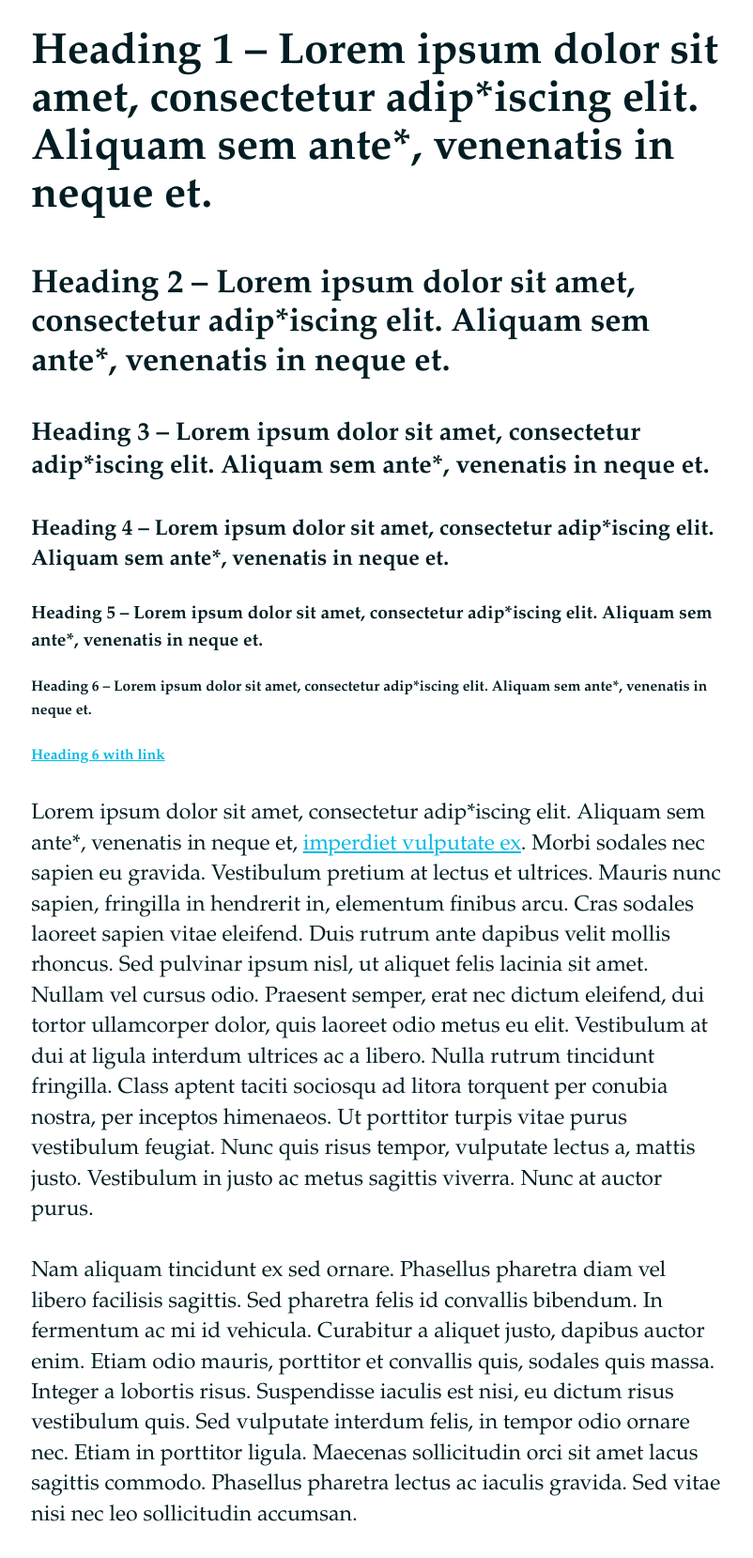
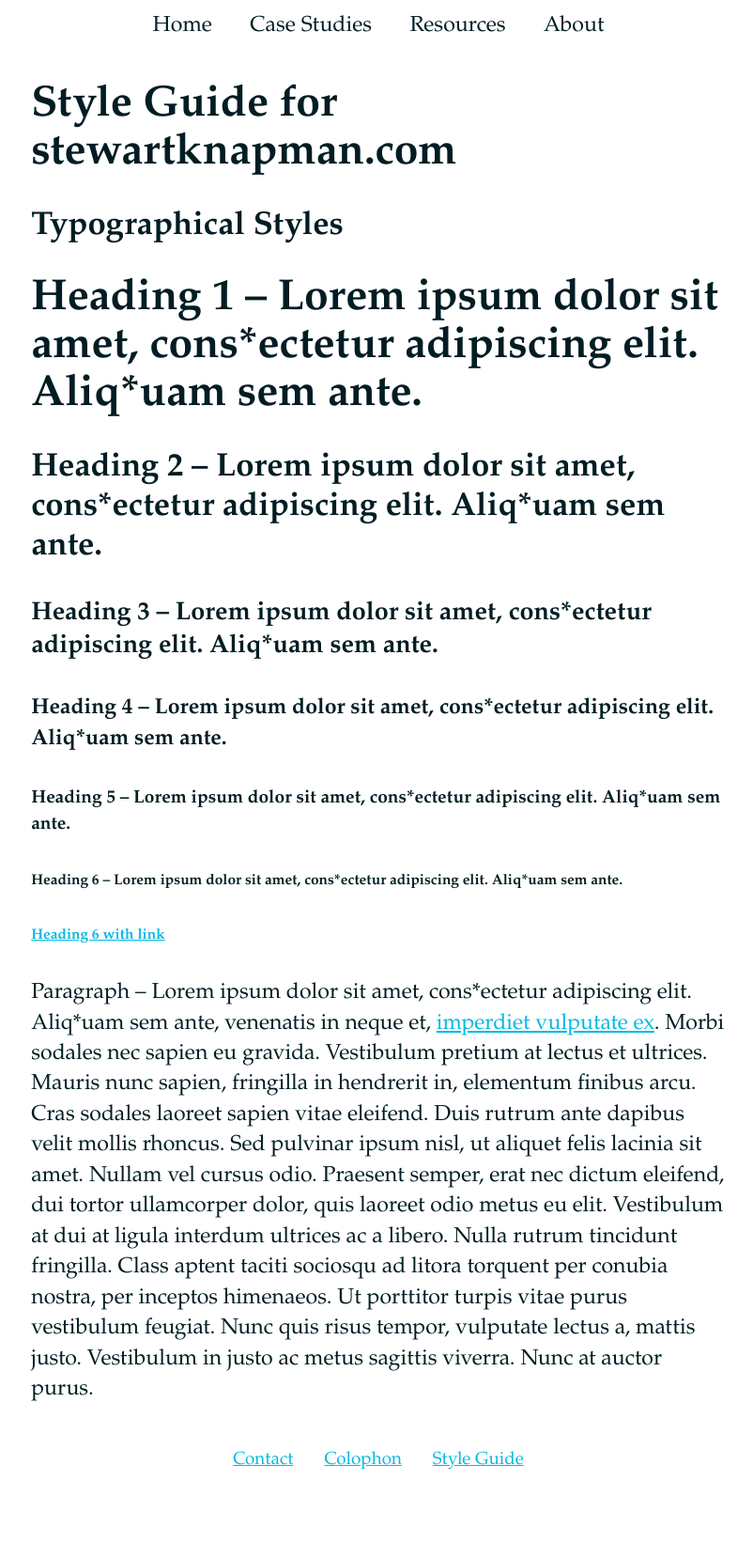
Before and after one commit to stewartknapman/stewartknapman-10k, a website: page _src/html/styleguide.html in a window 1280 px wide. Shown: the whole page at 94% size, without its empty margins (237-1039 px from the left). After the commit the page ends 1580 px from the top, so only its background shows below. Drawn offline with Linux system fonts and the light colour scheme.

Commit message:
baseline styles

```diff
--- a/_src/html/styleguide.html
+++ b/_src/html/styleguide.html
@@ -12,25 +12,40 @@
 </head>
 <body>
   <header>
-
+    <nav>
+      <ul>
+        <li><a href="/">Home</a></li>
+        <li><a href="/">Case Studies</a></li>
+        <li><a href="/">Resources</a></li>
+        <li><a href="/">About</a></li>
+      </ul>
+    </nav>
   </header>
 
   <main>
     <div class="contain">
-      <h1>Heading 1 &ndash; Lorem ipsum dolor sit amet, consectetur adip*iscing elit. Aliquam sem ante*, venenatis in neque et.</h1>
-      <h2>Heading 2 &ndash; Lorem ipsum dolor sit amet, consectetur adip*iscing elit. Aliquam sem ante*, venenatis in neque et.</h2>
-      <h3>Heading 3 &ndash; Lorem ipsum dolor sit amet, consectetur adip*iscing elit. Aliquam sem ante*, venenatis in neque et.</h3>
-      <h4>Heading 4 &ndash; Lorem ipsum dolor sit amet, consectetur adip*iscing elit. Aliquam sem ante*, venenatis in neque et.</h4>
-      <h5>Heading 5 &ndash; Lorem ipsum dolor sit amet, consectetur adip*iscing elit. Aliquam sem ante*, venenatis in neque et.</h5>
-      <h6>Heading 6 &ndash; Lorem ipsum dolor sit amet, consectetur adip*iscing elit. Aliquam sem ante*, venenatis in neque et.</h6>
+      <h1>Style Guide for stewartknapman.com</h1>
+
+      <h2>Typographical Styles</h2>
+      <h1>Heading 1 &ndash; Lorem ipsum dolor sit amet, cons*ectetur adipiscing elit. Aliq*uam sem ante.</h1>
+      <h2>Heading 2 &ndash; Lorem ipsum dolor sit amet, cons*ectetur adipiscing elit. Aliq*uam sem ante.</h2>
+      <h3>Heading 3 &ndash; Lorem ipsum dolor sit amet, cons*ectetur adipiscing elit. Aliq*uam sem ante.</h3>
+      <h4>Heading 4 &ndash; Lorem ipsum dolor sit amet, cons*ectetur adipiscing elit. Aliq*uam sem ante.</h4>
+      <h5>Heading 5 &ndash; Lorem ipsum dolor sit amet, cons*ectetur adipiscing elit. Aliq*uam sem ante.</h5>
+      <h6>Heading 6 &ndash; Lorem ipsum dolor sit amet, cons*ectetur adipiscing elit. Aliq*uam sem ante.</h6>
       <h6><a href="#">Heading 6 with link</a></h6>
-      <p>Lorem ipsum dolor sit amet, consectetur adip*iscing elit. Aliquam sem ante*, venenatis in neque et, <a href="#">imperdiet vulputate ex</a>. Morbi sodales nec sapien eu gravida. Vestibulum pretium at lectus et ultrices. Mauris nunc sapien, fringilla in hendrerit in, elementum finibus arcu. Cras sodales laoreet sapien vitae eleifend. Duis rutrum ante dapibus velit mollis rhoncus. Sed pulvinar ipsum nisl, ut aliquet felis lacinia sit amet. Nullam vel cursus odio. Praesent semper, erat nec dictum eleifend, dui tortor ullamcorper dolor, quis laoreet odio metus eu elit. Vestibulum at dui at ligula interdum ultrices ac a libero. Nulla rutrum tincidunt fringilla. Class aptent taciti sociosqu ad litora torquent per conubia nostra, per inceptos himenaeos. Ut porttitor turpis vitae purus vestibulum feugiat. Nunc quis risus tempor, vulputate lectus a, mattis justo. Vestibulum in justo ac metus sagittis viverra. Nunc at auctor purus.</p>
-      <p>Nam aliquam tincidunt ex sed ornare. Phasellus pharetra diam vel libero facilisis sagittis. Sed pharetra felis id convallis bibendum. In fermentum ac mi id vehicula. Curabitur a aliquet justo, dapibus auctor enim. Etiam odio mauris, porttitor et convallis quis, sodales quis massa. Integer a lobortis risus. Suspendisse iaculis est nisi, eu dictum risus vestibulum quis. Sed vulputate interdum felis, in tempor odio ornare nec. Etiam in porttitor ligula. Maecenas sollicitudin orci sit amet lacus sagittis commodo. Phasellus pharetra lectus ac iaculis gravida. Sed vitae nisi nec leo sollicitudin accumsan.</p>
+      <p>Paragraph &ndash; Lorem ipsum dolor sit amet, cons*ectetur adipiscing elit. Aliq*uam sem ante, venenatis in neque et, <a href="#">imperdiet vulputate ex</a>. Morbi sodales nec sapien eu gravida. Vestibulum pretium at lectus et ultrices. Mauris nunc sapien, fringilla in hendrerit in, elementum finibus arcu. Cras sodales laoreet sapien vitae eleifend. Duis rutrum ante dapibus velit mollis rhoncus. Sed pulvinar ipsum nisl, ut aliquet felis lacinia sit amet. Nullam vel cursus odio. Praesent semper, erat nec dictum eleifend, dui tortor ullamcorper dolor, quis laoreet odio metus eu elit. Vestibulum at dui at ligula interdum ultrices ac a libero. Nulla rutrum tincidunt fringilla. Class aptent taciti sociosqu ad litora torquent per conubia nostra, per inceptos himenaeos. Ut porttitor turpis vitae purus vestibulum feugiat. Nunc quis risus tempor, vulputate lectus a, mattis justo. Vestibulum in justo ac metus sagittis viverra. Nunc at auctor purus.</p>
     </div>
   </main>
 
   <footer>
-
+    <nav>
+      <ul>
+        <li><a href="mailto:info@stewartknapman.com">Contact</a></li>
+        <li><a href="/">Colophon</a></li>
+        <li><a href="/">Style Guide</a></li>
+      </ul>
+    </nav>
   </footer>
 </body>
 </html>
--- a/_src/scss/base/foundation-core.scss
+++ b/_src/scss/base/foundation-core.scss
@@ -14,7 +14,7 @@
 }
 
 * + * {
-  @include lock(margin-top, 20em, 87.5em, 1.3em, 1.5em);
+  @include lock(margin-top, 20em, 87.5em, 1.3rem, 1.5rem);
 }
 
 * + br,
--- a/_src/scss/base/type-core.scss
+++ b/_src/scss/base/type-core.scss
@@ -42,3 +42,7 @@
     color: $link-color-hover;
   }
 }
+
+footer {
+  font-size: 0.815em;
+}
--- a/_src/scss/base/variables.scss
+++ b/_src/scss/base/variables.scss
@@ -1,6 +1,6 @@
 $brand-blue: #03b9e3;
 $brand-black: #011d23;
-$brand-white: #f6fdfe;
+$brand-grey-light: #ecfafd;
 $brand-grey-dark: #04313c;
 
 $text-color: $brand-black;
--- a/_src/scss/modules/nav-core.scss
+++ b/_src/scss/modules/nav-core.scss
@@ -6,12 +6,21 @@
   a {
     display: block;
     padding: 0.5em 0.75em;
-    text-decoration: none;
   }
 }
 
-@media (max-width: 37.5em) {
-  header nav li {
-    display: block;
+header nav {
+  a {
+    color: currentColor;
+    text-decoration: none;
+  }
+  @media (max-width: 37.5em) {
+    li {
+      display: block;
+      border-bottom: $brand-grey-dark solid 1px;
+    }
+    a {
+      padding: 0.75em;
+    }
   }
 }
```
Also changed, not shown: _src/html/index.html (+13 -5 lines), index.html (+1 -1 lines), styleguide.html (+1 -1 lines), c/a.css.
